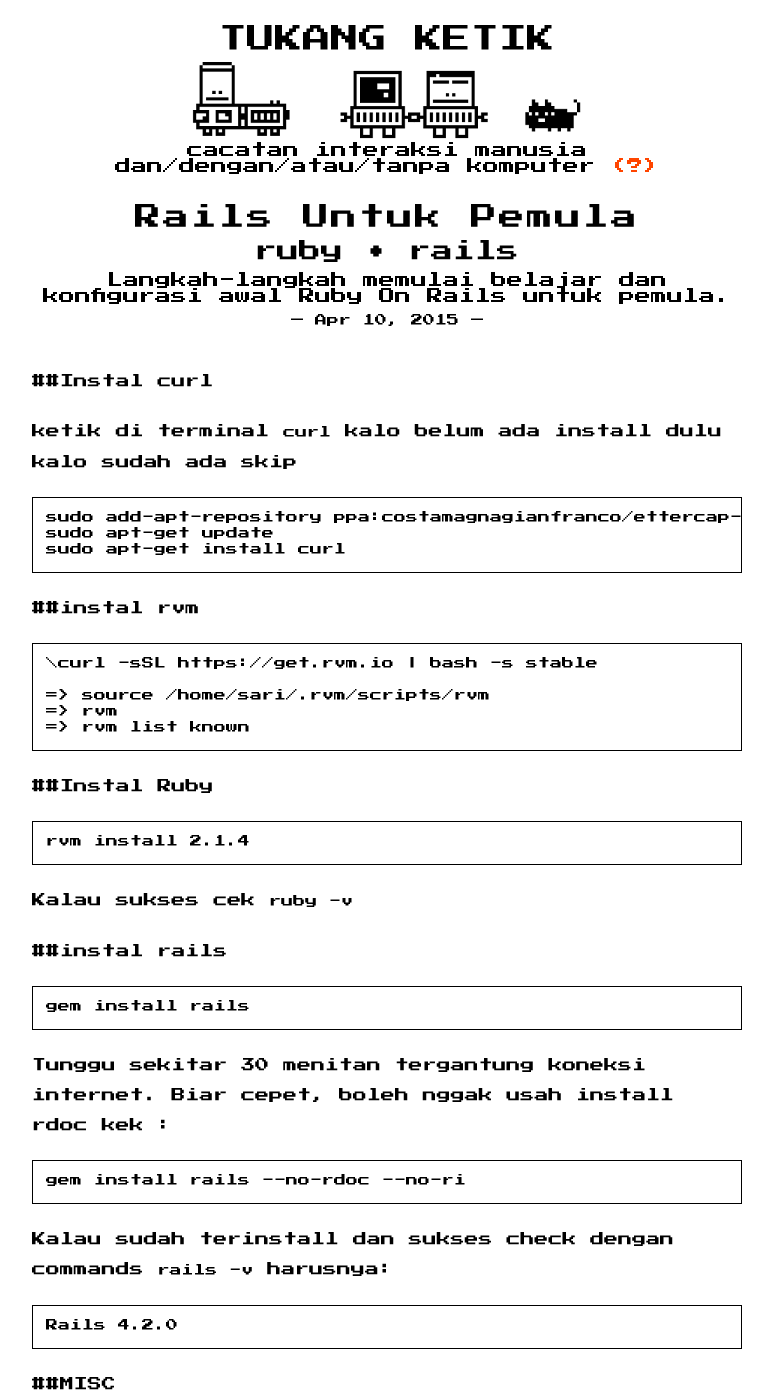
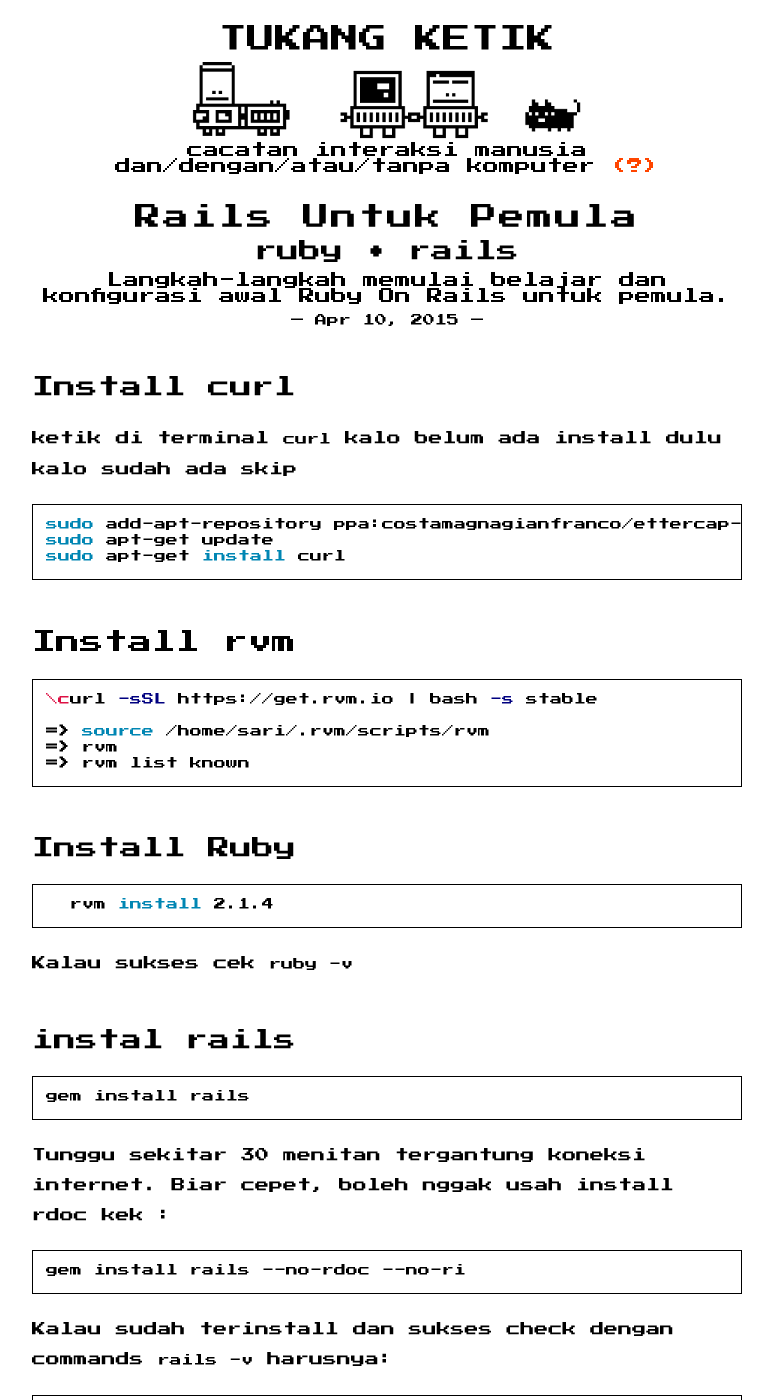
Before and after one commit to gizipp/blogspot, a Jekyll site: the page built from _posts/io/2015-04-10-ruby-on-rails-untuk-pemula.md, in a window 1280 px wide and 1400 px high. Shown: the whole window, without its empty margins (253-1026 px from the left). Built offline with Jekyll 4.4.1, drawn with Linux system fonts in a browser that asks for light colours; some of the changed text lies outside the part shown.

Commit message:
Update many posts

````diff
--- a/_posts/io/2015-04-10-ruby-on-rails-untuk-pemula.markdown
+++ b/_posts/io/2015-04-10-ruby-on-rails-untuk-pemula.md
@@ -8,29 +8,35 @@ tags: [ruby, rails]
 ---
 
 
-##Instal curl
+##  Install curl
 
 ketik di terminal `curl` kalo belum ada install dulu kalo sudah ada skip
 
-    sudo add-apt-repository ppa:costamagnagianfranco/ettercap-stable-backports
-    sudo apt-get update
-    sudo apt-get install curl
+```bash
+sudo add-apt-repository ppa:costamagnagianfranco/ettercap-stable-backports
+sudo apt-get update
+sudo apt-get install curl
+```
 
-##instal rvm
+### Install rvm
 
-    \curl -sSL https://get.rvm.io | bash -s stable
+```bash
+\curl -sSL https://get.rvm.io | bash -s stable
 
-    => source /home/sari/.rvm/scripts/rvm
-    => rvm
-    => rvm list known
+=> source /home/sari/.rvm/scripts/rvm
+=> rvm
+=> rvm list known
+```
 
-##Instal Ruby
+## Install Ruby
 
-    rvm install 2.1.4
+```bash
+  rvm install 2.1.4
+```
 
 Kalau sukses cek `ruby -v`
 
-##instal rails
+## instal rails
 
     gem install rails
 
@@ -42,15 +48,15 @@ Kalau sudah terinstall dan sukses check dengan commands `rails -v` harusnya:
 
     Rails 4.2.0
 
-##MISC
+## MISC
 
-###menghilangkan can not find java run time
+## #menghilangkan can not find java run time
 
     sudo apt-get install nodejs libxslt-dev libxml2-dev libmysqlclient-dev
 
 atau pada Gemfile bagian rubyracer di uncomments
 
-###NEW rails project
+### NEW rails project
 
     rails new nama_folder
 
````
Also changed, not shown: _posts/io/2019-02-20-activerecord-set-attributes-rails4.md (added, +21 -0 lines), _posts/io/2019-02-20-ruby-gems-list.md (added, +41 -0 lines), _posts/io/2019-02-28-html5-validate-file-size.md (added, +14 -0 lines), .forestry/settings.yml (deleted).
